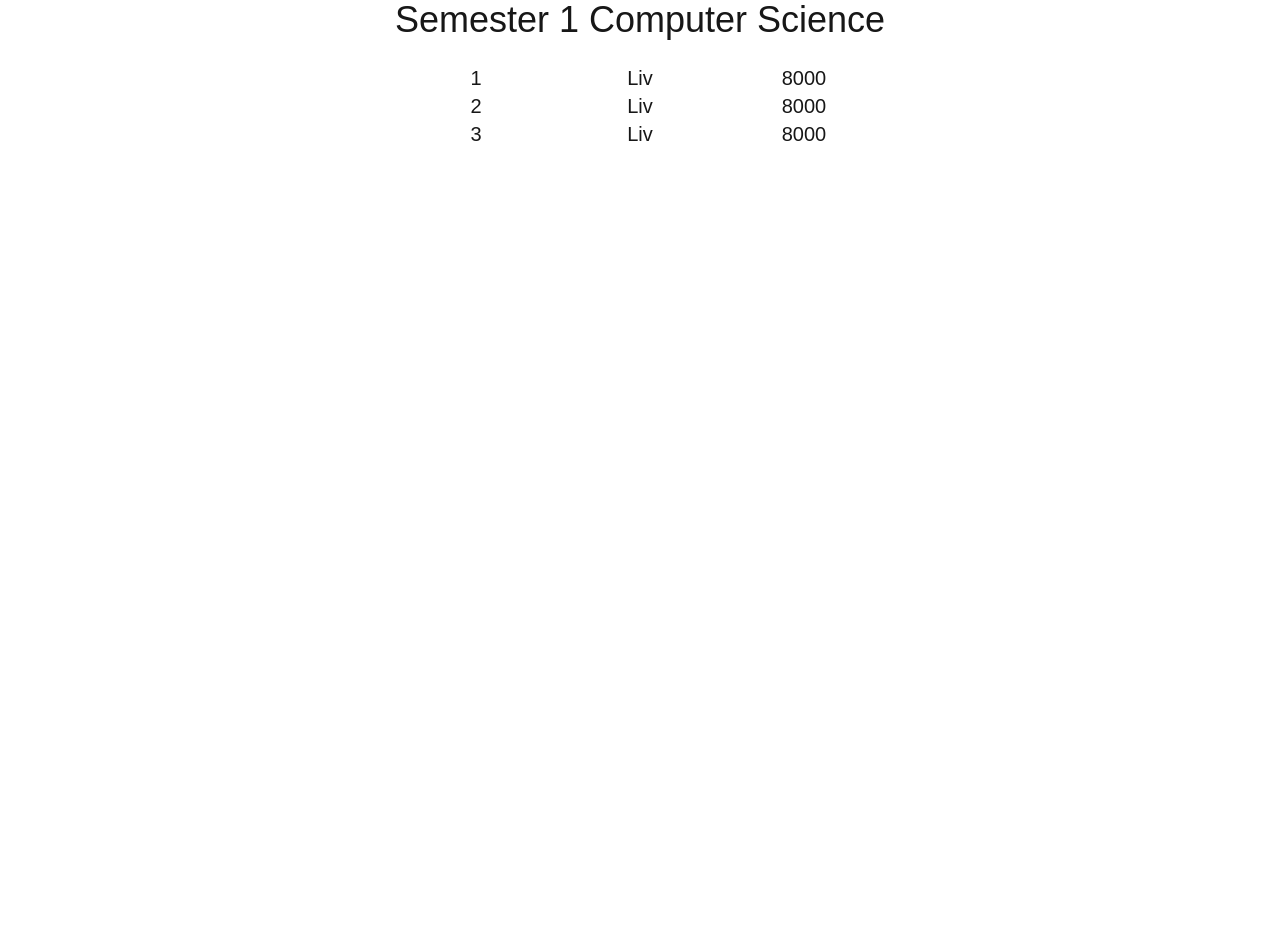
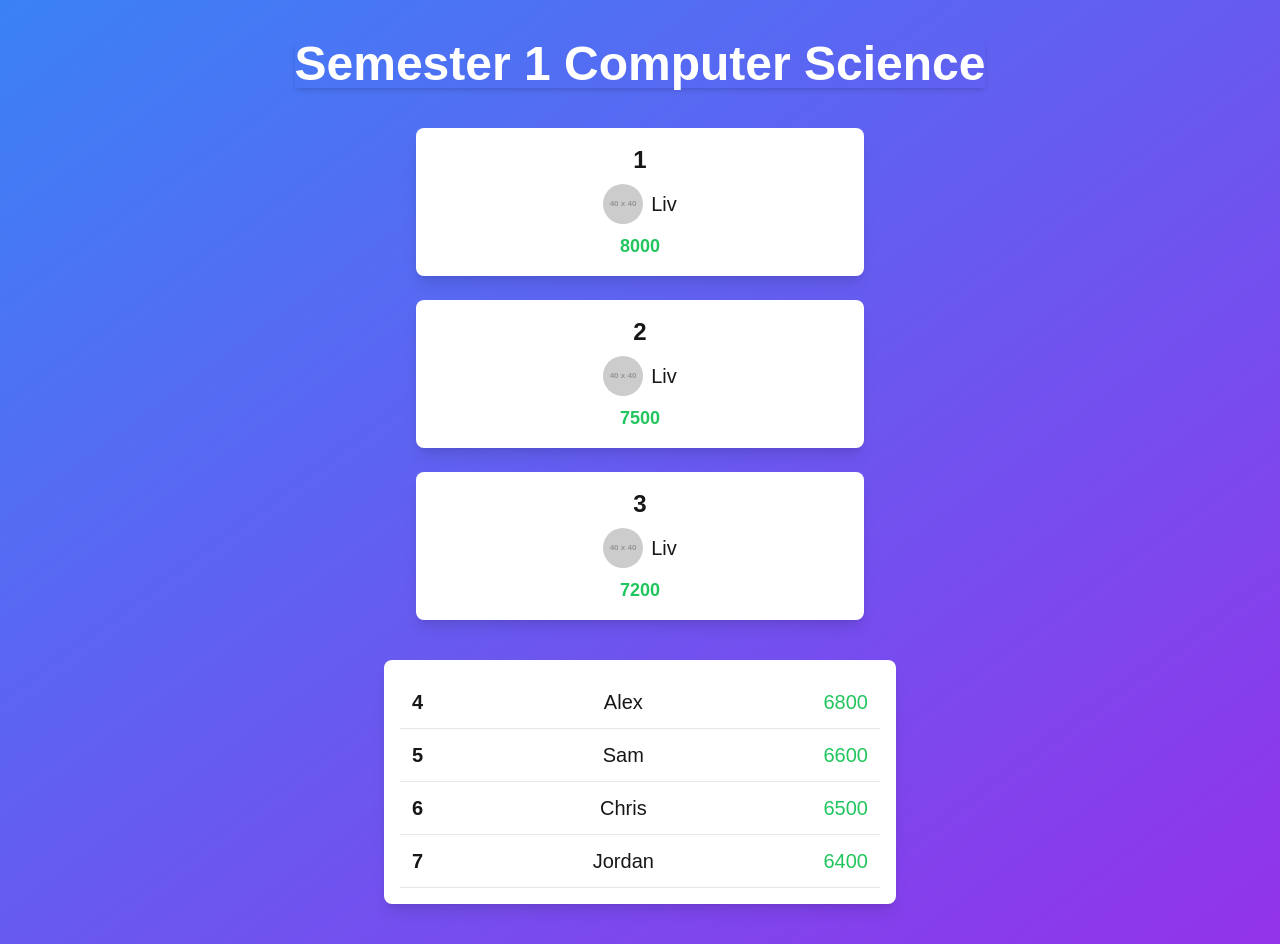
Before and after one commit to richiezbui/RMIT-Hackathon-Rhinos, a Next.js app: page /leaderboard in a window 1280 px wide. Before the commit the page ends 800 px from the top, so only its background shows below. Built offline with nearby package versions, Linux system fonts and the light colour scheme.

Commit message:
Update leaderboard ui

```diff
--- a/src/app/leaderboard/page.tsx
+++ b/src/app/leaderboard/page.tsx
@@ -2,23 +2,59 @@ import "../globals.css";
 
 export default function Home() {
   return (
-    <div className="flex items-center min-h-screen flex-col text-xl">
-      <h1 className="text-4xl text-center mb-6">Semester 1 Computer Science</h1>
-      <div className="flex w-96 justify-center content-center">
-        <div className="flex-none w-14 text-center">1</div>
-        <div className="flex-1 w-64 text-center">Liv</div>
-        <div className="flex-none w-14 text-center">8000</div>
+    <div className="flex items-center min-h-screen flex-col text-xl bg-gradient-to-br from-blue-500 to-purple-600 p-10">
+      <h1 className="text-5xl text-center mb-10 font-bold text-white shadow-md">Semester 1 Computer Science</h1>
+      <div className="flex flex-col items-center gap-6 w-full max-w-md mb-10">
+        <div className="bg-white rounded-lg shadow-lg p-4 w-full text-center">
+          <div className="text-2xl font-semibold">1</div>
+          <div className="text-xl mt-2 flex items-center justify-center gap-2">
+            <img src="https://via.placeholder.com/40" alt="avatar" className="rounded-full" />
+            <span>Liv</span>
+          </div>
+          <div className="text-green-500 font-bold text-lg mt-2">8000</div>
+        </div>
+
+        <div className="bg-white rounded-lg shadow-lg p-4 w-full text-center">
+          <div className="text-2xl font-semibold">2</div>
+          <div className="text-xl mt-2 flex items-center justify-center gap-2">
+            <img src="https://via.placeholder.com/40" alt="avatar" className="rounded-full" />
+            <span>Liv</span>
+          </div>
+          <div className="text-green-500 font-bold text-lg mt-2">7500</div>
+        </div>
+
+        <div className="bg-white rounded-lg shadow-lg p-4 w-full text-center">
+          <div className="text-2xl font-semibold">3</div>
+          <div className="text-xl mt-2 flex items-center justify-center gap-2">
+            <img src="https://via.placeholder.com/40" alt="avatar" className="rounded-full" />
+            <span>Liv</span>
+          </div>
+          <div className="text-green-500 font-bold text-lg mt-2">7200</div>
+        </div>
       </div>
-      <div className="flex w-96 justify-center content-center">
-        <div className="flex-none w-14 text-center">2</div>
-        <div className="flex-1 w-64 text-center">Liv</div>
-        <div className="flex-none w-14 text-center">8000</div>
-      </div>
-      <div className="flex w-96 justify-center content-center">
-        <div className="flex-none w-14 text-center">3</div>
-        <div className="flex-1 w-64 text-center">Liv</div>
-        <div className="flex-none w-14 text-center">8000</div>
-      </div>
+
+      <ul className="bg-white rounded-lg shadow-lg p-4 w-full max-w-lg">
+        <li className="flex justify-between p-3 border-b border-gray-200">
+          <span className="font-semibold">4</span>
+          <span>Alex</span>
+          <span className="text-green-500">6800</span>
+        </li>
+        <li className="flex justify-between p-3 border-b border-gray-200">
+          <span className="font-semibold">5</span>
+          <span>Sam</span>
+          <span className="text-green-500">6600</span>
+        </li>
+        <li className="flex justify-between p-3 border-b border-gray-200">
+          <span className="font-semibold">6</span>
+          <span>Chris</span>
+          <span className="text-green-500">6500</span>
+        </li>
+        <li className="flex justify-between p-3 border-b border-gray-200">
+          <span className="font-semibold">7</span>
+          <span>Jordan</span>
+          <span className="text-green-500">6400</span>
+        </li>
+      </ul>
     </div>
   );
 }
```
